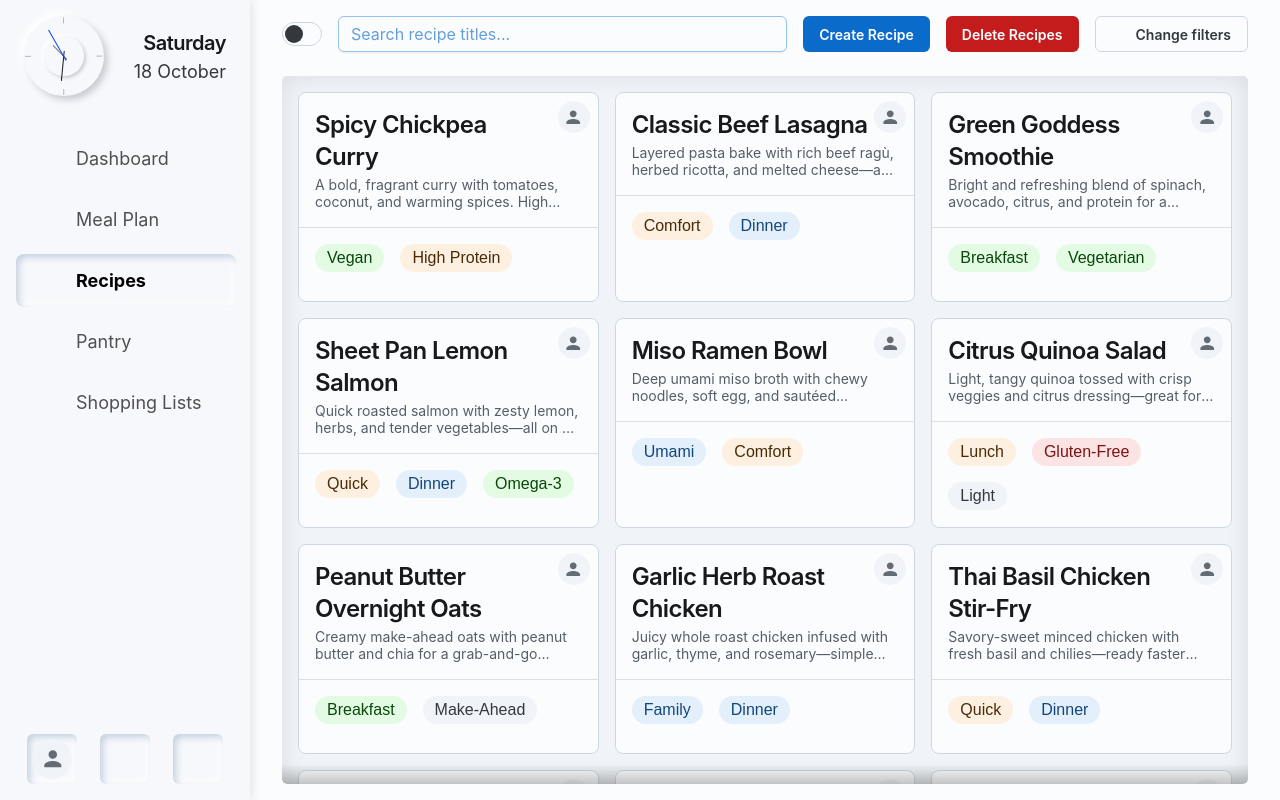
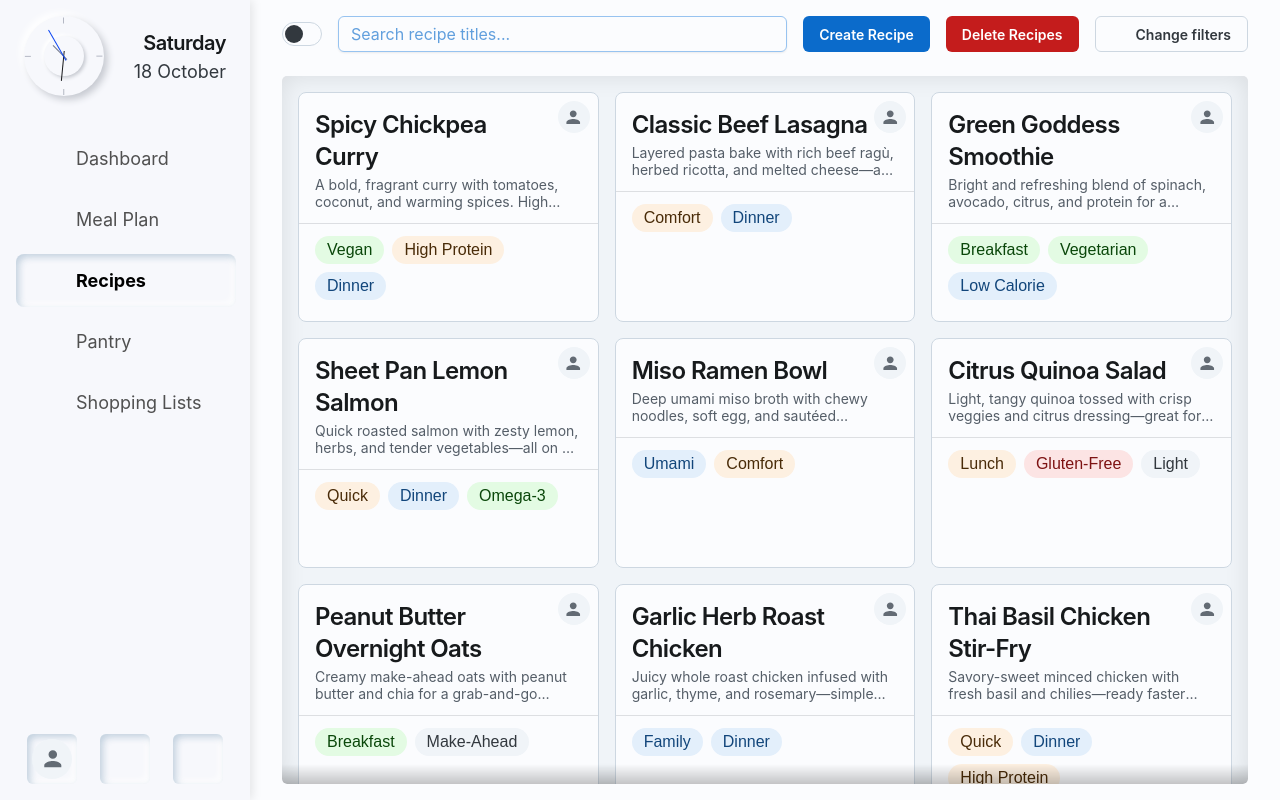
Before and after one commit to jangers1/meal-planning, a React (Vite) app: page /recipes in a window 1280 px wide. Built offline with nearby package versions, Linux system fonts and the light colour scheme; some icons are missing; a web font is replaced by a local one.

Commit message:
Removed any sizing effects from deletable items

```diff
--- a/src/features/recipe_page/RecipeCard.tsx
+++ b/src/features/recipe_page/RecipeCard.tsx
@@ -3,7 +3,7 @@ import Typography from "@mui/joy/Typography";
 import Box from "@mui/joy/Box";
 import Chip from '@mui/joy/Chip';
 import type {JoyColours} from '../../shared/types/ui.types.ts';
-import { gradientGlowCardStyle } from '../../shared/utils/cardStyles.ts';
+import {gradientGlowCardStyle} from '../../shared/utils/cardStyles.ts';
 
 interface RecipeTag {
     tagName: string;
@@ -27,9 +27,9 @@ function RecipeCard({name, tags, link, description}: RecipeCardProps) {
                 }}
                 sx={{
                     ...gradientGlowCardStyle,
-                    gap: 0,
-                    p: 2,
-                    flex: 1
+                    display: 'flex',
+                    flexDirection: 'column',
+                    height: '100%',
                 }}
             >
                 <Avatar
@@ -40,6 +40,12 @@ function RecipeCard({name, tags, link, description}: RecipeCardProps) {
                         right: 8
                     }}
                 />
+                <Box
+                    sx={{
+                        display: 'flex',
+                        flexDirection: 'column',
+                    }}
+                >
                     <Typography level={'h3'} sx={{width: 'calc(100% - 30px)'}}>
                         {name}
                     </Typography>
@@ -54,7 +60,6 @@ function RecipeCard({name, tags, link, description}: RecipeCardProps) {
                                 WebkitBoxOrient: 'vertical',
                                 overflow: 'hidden',
                                 textOverflow: 'ellipsis',
-                            minHeight: '2.4em', // reserves space so cards align (approx 2 lines)
                                 lineHeight: 1.2,
                                 color: 'text.tertiary'
                             }}
@@ -62,12 +67,12 @@ function RecipeCard({name, tags, link, description}: RecipeCardProps) {
                             {description}
                         </Typography>
                     )}
-                <Divider sx={{my: 2}}/>
+                </Box>
+                <Divider/>
                 <Box
                     sx={{
                         display: 'flex',
                         flexWrap: 'wrap',
-                        gap: 2,
                         overflow: 'auto',
                     }}
                 >
@@ -79,6 +84,7 @@ function RecipeCard({name, tags, link, description}: RecipeCardProps) {
                                 variant={'soft'}
                                 size={'lg'}
                                 color={chipColor}
+                                sx={{mr: 1, mb: 1}}
                             >
                                 {tag.tagName}
                             </Chip>
--- a/src/features/recipe_page/components/RecipeGrid.tsx
+++ b/src/features/recipe_page/components/RecipeGrid.tsx
@@ -49,7 +49,7 @@ export function RecipeGrid({
                     overflowY: 'auto',
                     display: 'grid',
                     gridTemplateColumns: 'repeat(auto-fill, minmax(300px, 1fr))',
-                    gridAutoRows: '210px',
+                    gridAutoRows: '230px',
                     gap: 2,
                     borderRadius: 5
                 }}
--- a/src/features/shopping-lists/ShoppingList.tsx
+++ b/src/features/shopping-lists/ShoppingList.tsx
@@ -117,8 +117,6 @@ function ShoppingList() {
                                                 ...gradientGlowBorderStyle,
                                                 backgroundColor: selectedListID === list.id ? 'rgba(0, 255, 0, 0.3)' : 'background.surface',
                                                 padding: '10px 15px',
-                                                flexGrow: 1,
-                                                minHeight: 'min-content',
                                                 cursor: 'pointer',
                                                 transition: 'all 0.3s cubic-bezier(0.4, 0, 0.2, 1)',
                                                 '&:hover': {
--- a/src/shared/components/ui/DeleteModeProvider.tsx
+++ b/src/shared/components/ui/DeleteModeProvider.tsx
@@ -75,10 +75,7 @@ export function DeletableItem({
         <>
             <Box
                 sx={{
-                    display: 'flex',
                     position: 'relative',
-                    width: '100%',
-                    height: '100%',
                     animation: isDeleteMode ? 'wobble 0.15s ease-in-out infinite alternate' : 'none',
                     '@keyframes wobble': {
                         '0%': {
```
Lines whose indentation alone changed are shown as unchanged.
